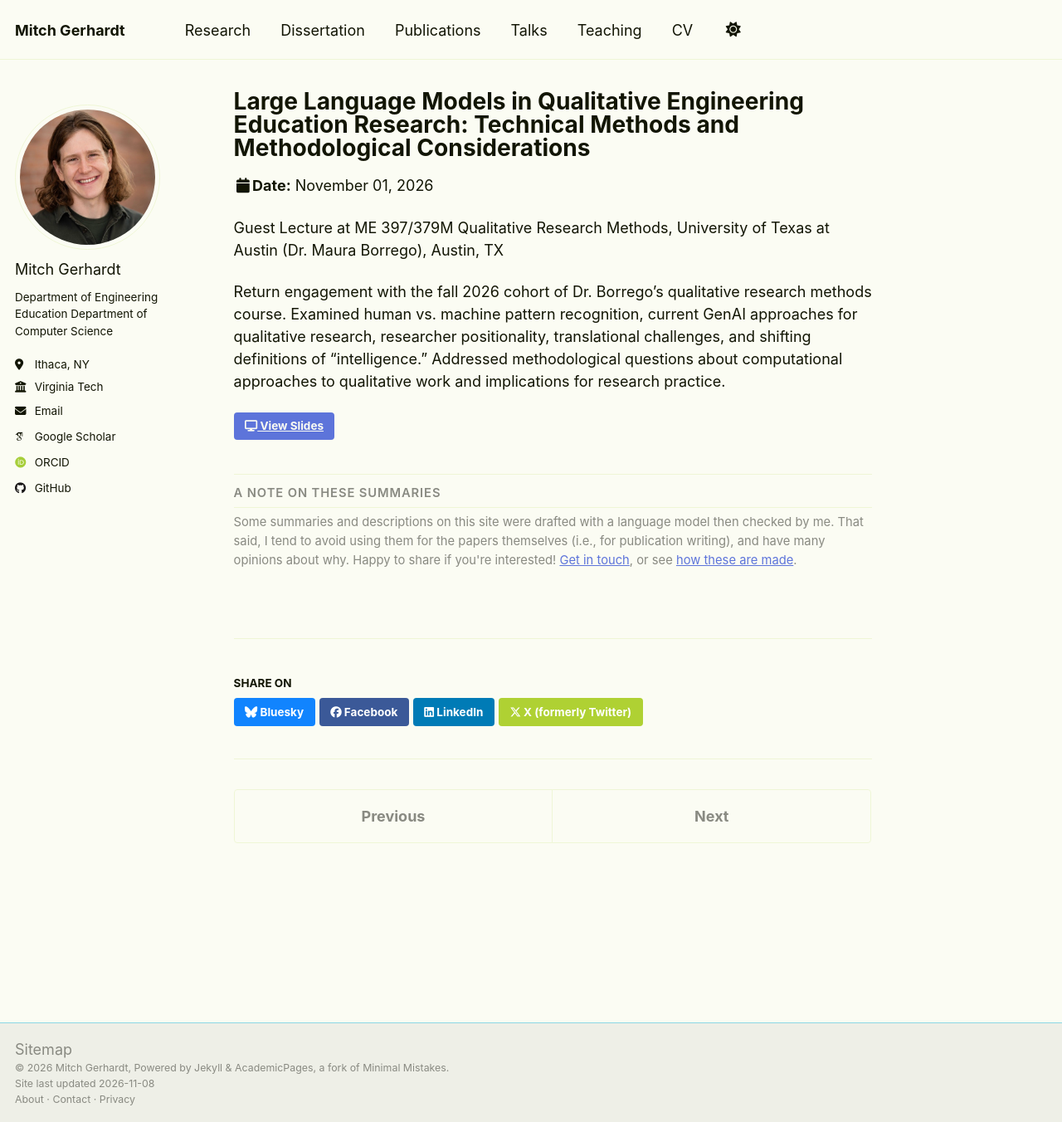
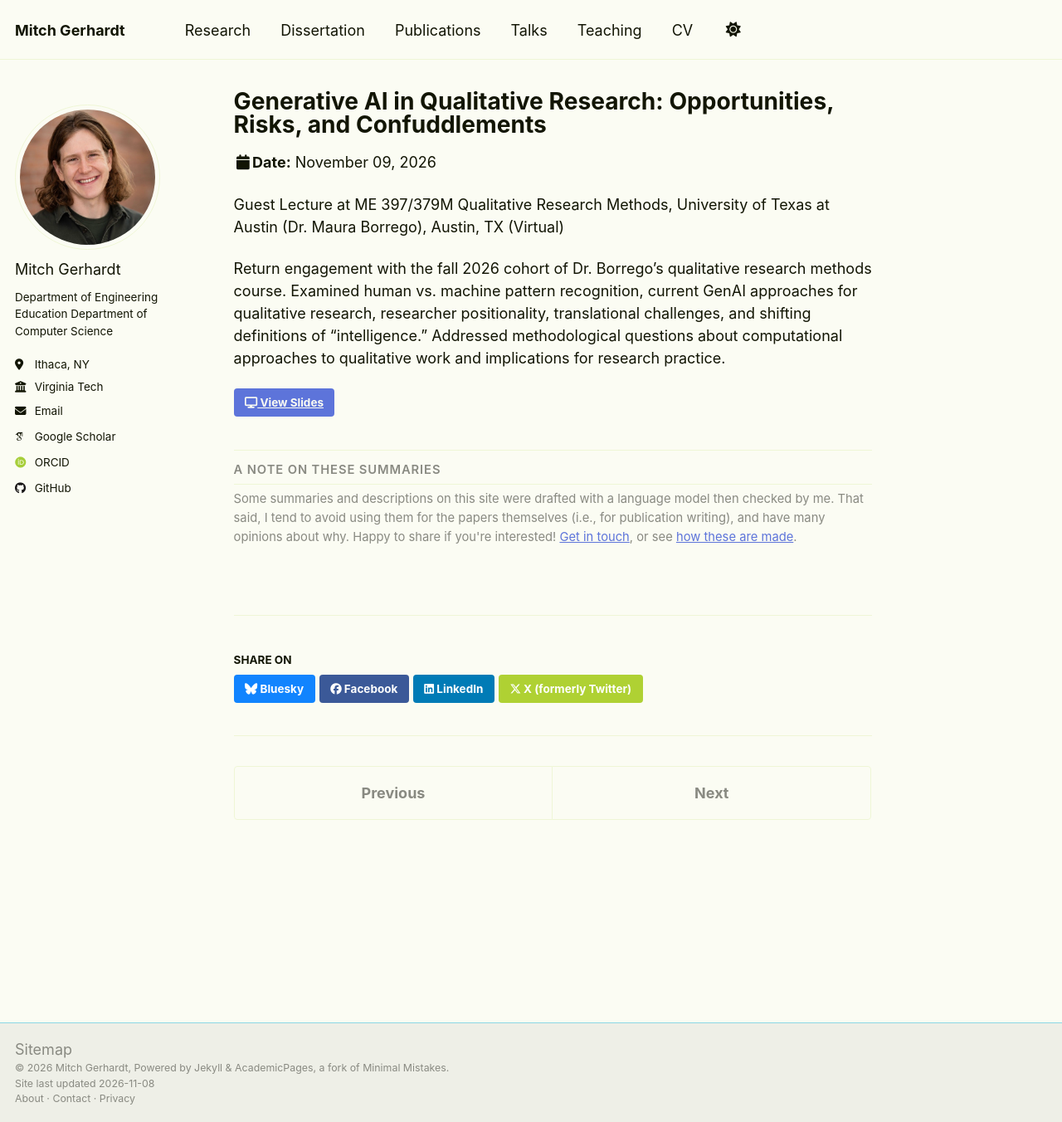
Before and after one commit to mitchg10/mitchg10.github.io, a Jekyll site: the page built from _talks/2026-11-01-ut-austin-llms-qualitative.md, in a window 1280 px wide and 1352 px high. Shown: the whole window at 83% size. Built offline with Jekyll 4.4.1, drawn with Linux system fonts in a browser that asks for light colours; some web fonts are replaced.

```diff
--- a/_talks/2026-11-01-ut-austin-llms-qualitative.md
+++ b/_talks/2026-11-01-ut-austin-llms-qualitative.md
@@ -1,11 +1,11 @@
 ---
-title: "Large Language Models in Qualitative Engineering Education Research: Technical Methods and Methodological Considerations"
+title: "Generative AI in Qualitative Research: Opportunities, Risks, and Confuddlements"
 collection: talks
 type: "Guest Lecture"
 permalink: /talks/2026-11-01-ut-austin-llms-qualitative
 venue: "ME 397/379M Qualitative Research Methods, University of Texas at Austin (Dr. Maura Borrego)"
-date: 2026-11-01
-location: "Austin, TX"
+date: 2026-11-09
+location: "Austin, TX (Virtual)"
 slidesurl: "https://mitchgerhardt.com/slides/genai-in-qual/"
 ---
 
```
Also changed, not shown: _pages/cv.md (+1 -1 lines).
